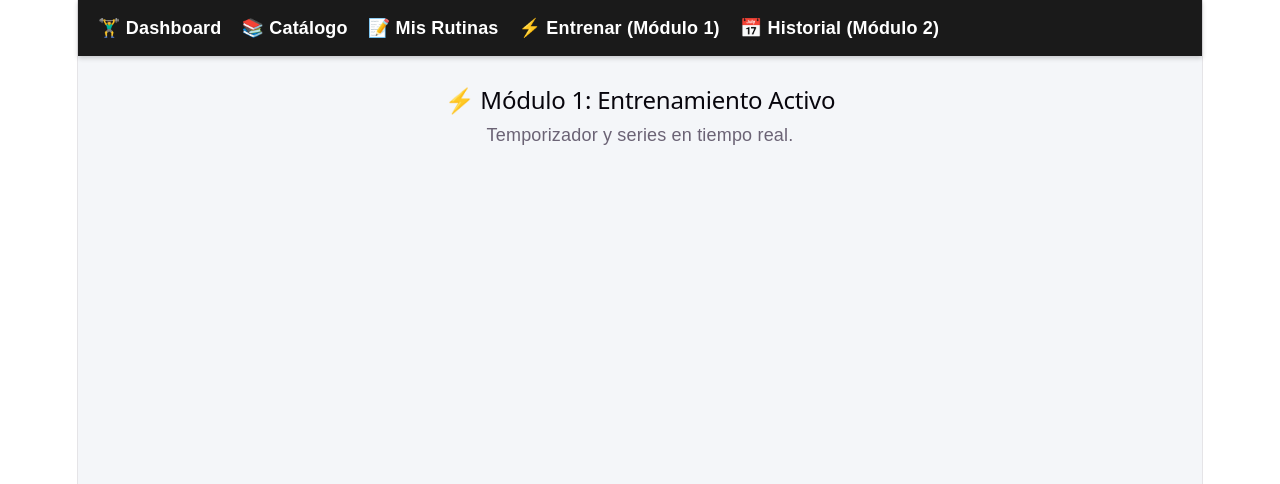
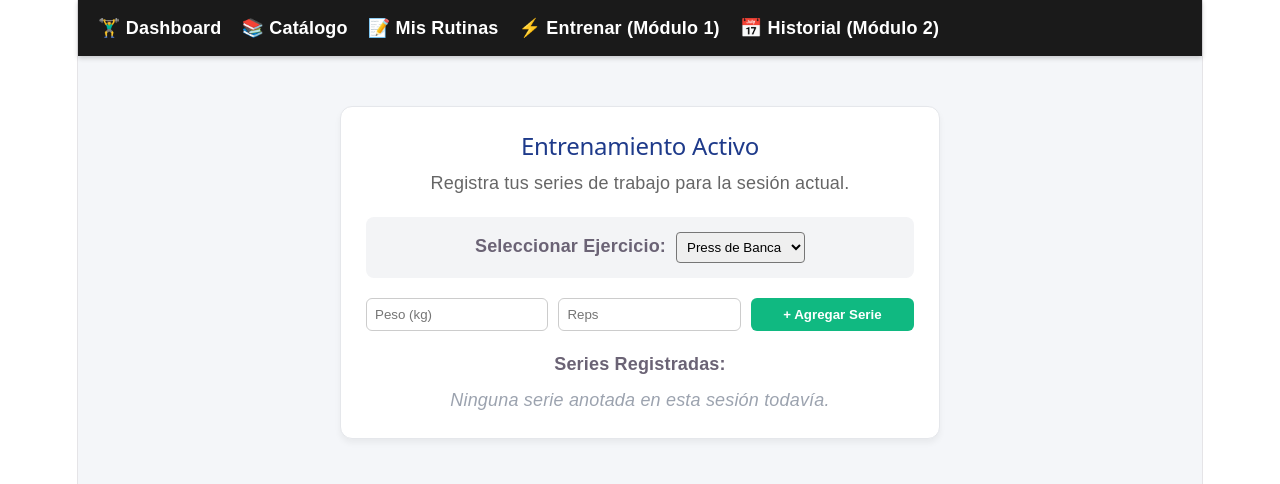
Before and after one commit to l23330506-ui/ProyectoFinal-GymTracker, a React (Vite) app in the folder GymTrack/vista/: page /entrenar in a window 1280 px wide. Shown: the top 484 px of the page. Built offline with nearby package versions, Linux system fonts and the light colour scheme.

Commit message:
Crear interfaz interactiva para registro de series en Entrenamiento Activo

```diff
--- a/GymTrack/vista/src/pages/EntrenamientoActivo.jsx
+++ b/GymTrack/vista/src/pages/EntrenamientoActivo.jsx
@@ -1,3 +1,73 @@
+import { useState } from 'react';
+
 export default function EntrenamientoActivo() {
-  return <div><h2>⚡ Módulo 1: Entrenamiento Activo</h2><p>Temporizador y series en tiempo real.</p></div>;
+  const [ejercicio, setEjercicio] = useState("Press de Banca");
+  const [series, setSeries] = useState([]);
+  const [peso, setPeso] = useState("");
+  const [reps, setReps] = useState("");
+
+  const agregarSerie = (e) => {
+    e.preventDefault();
+    if (!peso || !reps) return;
+
+    const nuevaSerie = {
+      numero: series.length + 1,
+      peso: peso,
+      repeticiones: reps
+    };
+    setSeries([...series, nuevaSerie]);
+    setPeso("");
+    setReps("");
+  };
+
+  return (
+    <div style={{ maxWidth: '600px', margin: '0 auto', fontFamily: 'sans-serif', padding: '20px' }}>
+      <div style={{ background: '#fff', padding: '25px', borderRadius: '12px', border: '1px solid #e5e7eb', boxShadow: '0 4px 6px rgba(0,0,0,0.05)' }}>
+
+        <h2 style={{ margin: '0 0 10px 0', color: '#1e3a8a' }}> Entrenamiento Activo</h2>
+        <p style={{ color: '#666', margin: '0 0 20px 0' }}>Registra tus series de trabajo para la sesión actual.</p>
+
+        <div style={{ background: '#f3f4f6', padding: '15px', borderRadius: '8px', marginBottom: '20px' }}>
+          <label style={{ fontWeight: 'bold', marginRight: '10px' }}>Seleccionar Ejercicio:</label>
+          <select value={ejercicio} onChange={(e) => setEjercicio(e.target.value)} style={{ padding: '6px', borderRadius: '4px' }}>
+            <option value="Press de Banca">Press de Banca</option>
+            <option value="Sentadillas">Sentadillas</option>
+            <option value="Dominadas">Dominadas</option>
+          </select>
+        </div>
+
+        <form onSubmit={agregarSerie} style={{ display: 'flex', gap: '10px', marginBottom: '20px' }}>
+          <input type="number" placeholder="Peso (kg)" value={peso} onChange={(e) => setPeso(e.target.value)} style={{ width: '30%', padding: '8px', borderRadius: '6px', border: '1px solid #ccc' }} />
+          <input type="number" placeholder="Reps" value={reps} onChange={(e) => setReps(e.target.value)} style={{ width: '30%', padding: '8px', borderRadius: '6px', border: '1px solid #ccc' }} />
+          <button type="submit" style={{ background: '#10b981', color: '#fff', border: 'none', padding: '8px 15px', borderRadius: '6px', fontWeight: 'bold', cursor: 'pointer', flexGrow: 1 }}>
+            + Agregar Serie
+          </button>
+        </form>
+
+        <h4 style={{ margin: '15px 0 10px 0' }}>Series Registradas:</h4>
+        {series.length === 0 ? (
+          <p style={{ color: '#9ca3af', fontStyle: 'italic' }}>Ninguna serie anotada en esta sesión todavía.</p>
+        ) : (
+          <table style={{ width: '100%', borderCollapse: 'collapse' }}>
+            <thead>
+              <tr style={{ background: '#f9fafb', borderBottom: '1px solid #e5e7eb' }}>
+                <th style={{ padding: '8px', textAlign: 'left' }}>Serie</th>
+                <th style={{ padding: '8px', textAlign: 'left' }}>Peso</th>
+                <th style={{ padding: '8px', textAlign: 'left' }}>Repeticiones</th>
+              </tr>
+            </thead>
+            <tbody>
+              {series.map((s) => (
+                <tr key={s.numero} style={{ borderBottom: '1px solid #f3f4f6' }}>
+                  <td style={{ padding: '8px' }}>#{s.numero}</td>
+                  <td style={{ padding: '8px' }}>{s.peso} kg</td>
+                  <td style={{ padding: '8px' }}>{s.repeticiones}</td>
+                </tr>
+              ))}
+            </tbody>
+          </table>
+        )}
+      </div>
+    </div>
+  );
 }
```
